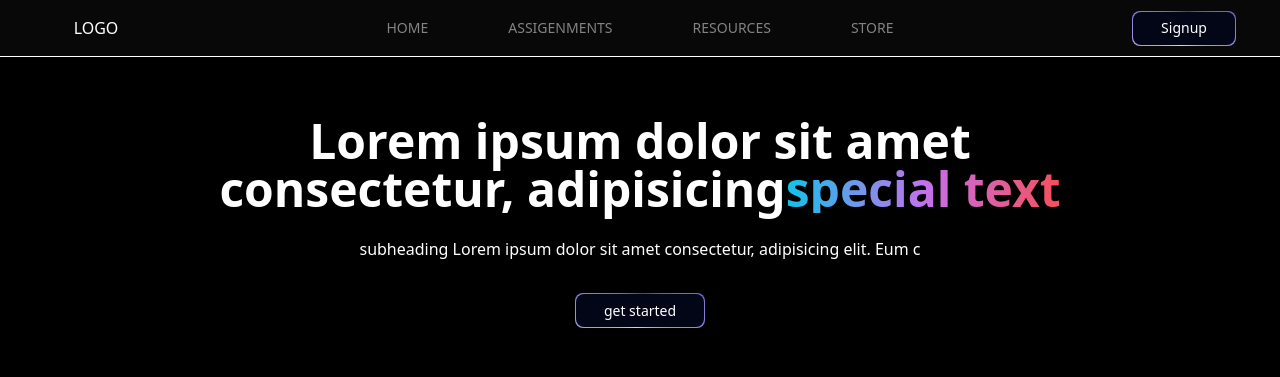
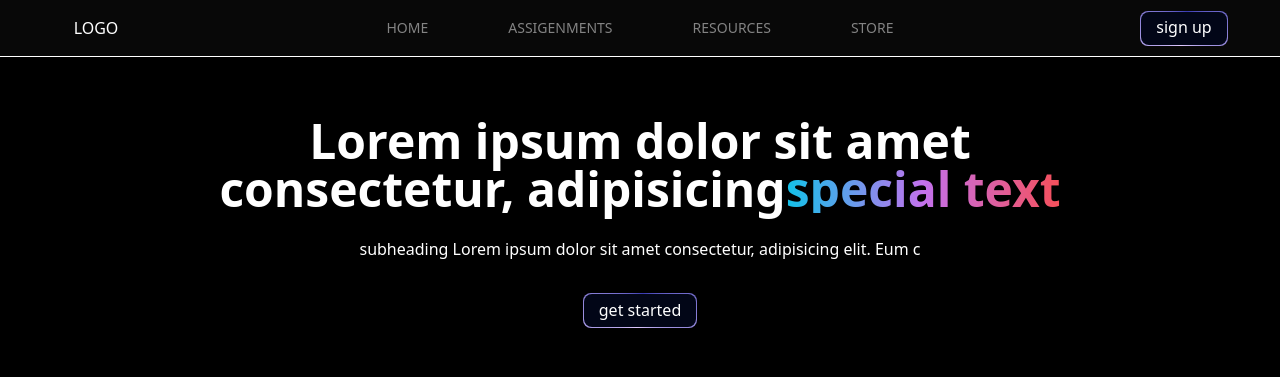
Before and after one commit to lakshaydewan/releaf_project, a React (Vite) app: page / in a window 1280 px wide. Shown: the top 377 px of the page. Built offline with nearby package versions, Linux system fonts and the light colour scheme.

Commit message:
purple buttons look cool

```diff
--- a/src/components/button.jsx
+++ b/src/components/button.jsx
@@ -4,9 +4,9 @@ function Loginbutton(props){
 
     return <button onClick={() => {
       props.ONClick()
-    }} className="relative inline-flex h-[35px] overflow-hidden rounded-lg p-[1px] focus:outline-none focus:ring-2 focus:ring-slate-400 focus:ring-offset-2 focus:ring-offset-slate-50">
+    }} className="relative inline-flex h-[35px] overflow-hidden rounded-lg p-[1px] focus:outline-none">
     <span className="absolute inset-[-1000%] animate-[spin_2s_linear_infinite] bg-[conic-gradient(from_90deg_at_50%_50%,#E2CBFF_0%,#393BB2_50%,#E2CBFF_100%)]" />
-    <span className="inline-flex h-full w-full cursor-pointer items-center justify-center rounded-lg bg-slate-950 px-7 py-1 text-sm font-medium text-white backdrop-blur-3xl">
+    <span className="inline-flex h-full w-full cursor-pointer items-center justify-center rounded-lg bg-slate-950 pb-[2px] px-[15px] text-base hover:bg-[#6a47f2] font-medium text-white backdrop-blur-3xl transition-all duration-700 ease-in-out">
       {props.content}
     </span>
   </button>
--- a/src/components/navbar.jsx
+++ b/src/components/navbar.jsx
@@ -68,7 +68,7 @@ function Navbar(){
                 </div>
                 ) : (
                     <div className="w-32 flex justify-end lg:w-48 lg:justify-center">
-                        <Loginbutton content={"Signup"} ONClick={() => {
+                        <Loginbutton content={"sign up"} ONClick={() => {
                     console.log("hello it reaches here")
                     loginWithRedirect()
                 }} />
```
